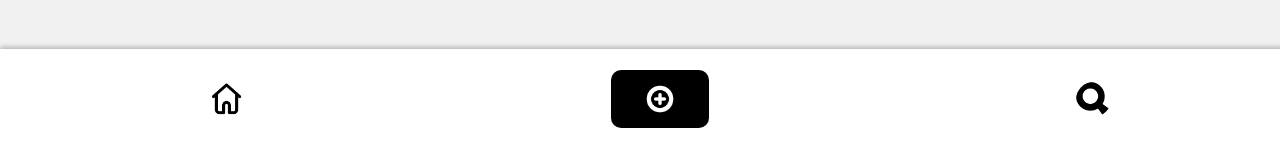
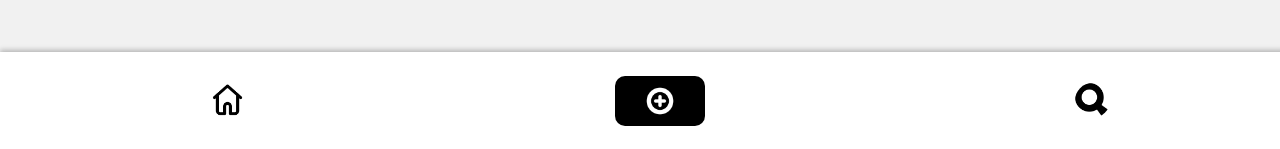
Before and after one commit to Riyadaram/PROYECTO_FINAL, a React (Vite) app: page /login in a window 1280 px wide. Shown: the part 648-797 px from the top of the page. Built offline with nearby package versions, Linux system fonts and the light colour scheme.

Commit message:
AJUSTE PLUS BUTTON HOVER

```diff
--- a/src/components/FooterMenu/FooterMenu.css
+++ b/src/components/FooterMenu/FooterMenu.css
@@ -41,12 +41,11 @@
     border-radius: 10px;
     background: black;
     transition: background 1.5s ease-in-out, color 1s ease-in-out;
-    border: 4px solid transparent;
+    border: 0px solid transparent;
   }
 
   .plus-button:hover {
     background: linear-gradient(45deg, #405de6, #5851db, #833ab4, #c13584, #e1306c, #fd1d1d, #f56040, #f77737, #fcaf45, #ffdc80);
-    border: 4px solid black;
   }
 
   .search-button {
```
